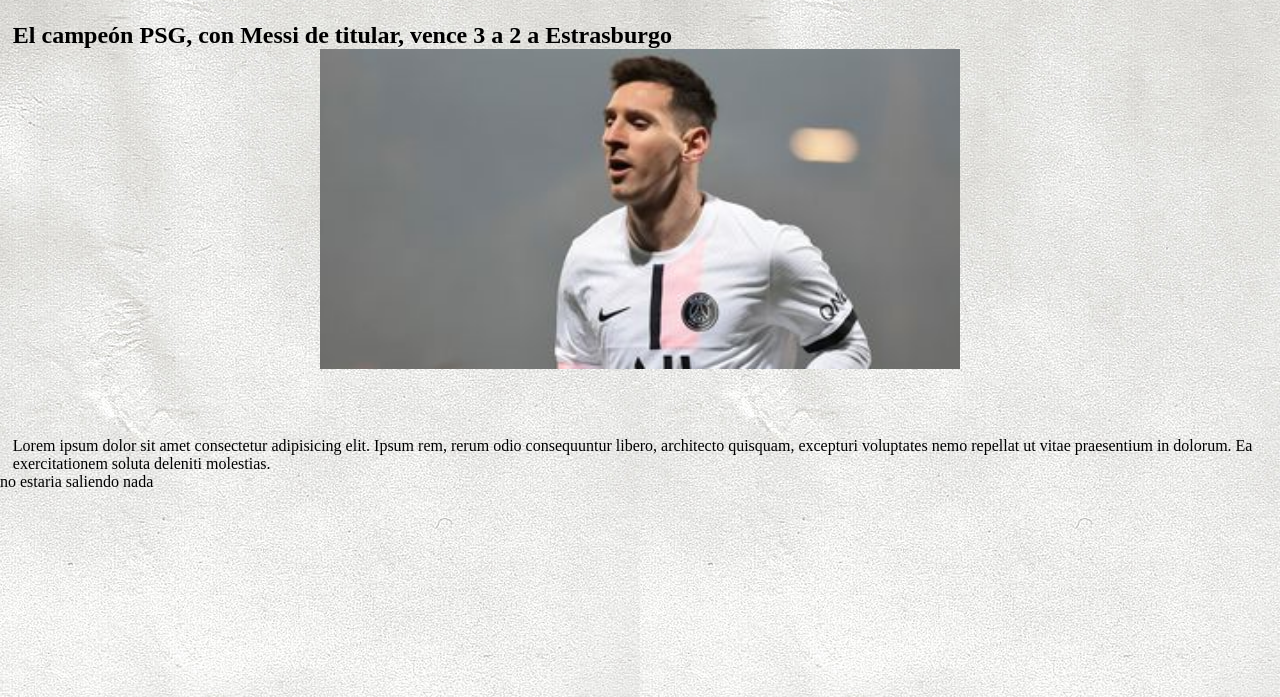
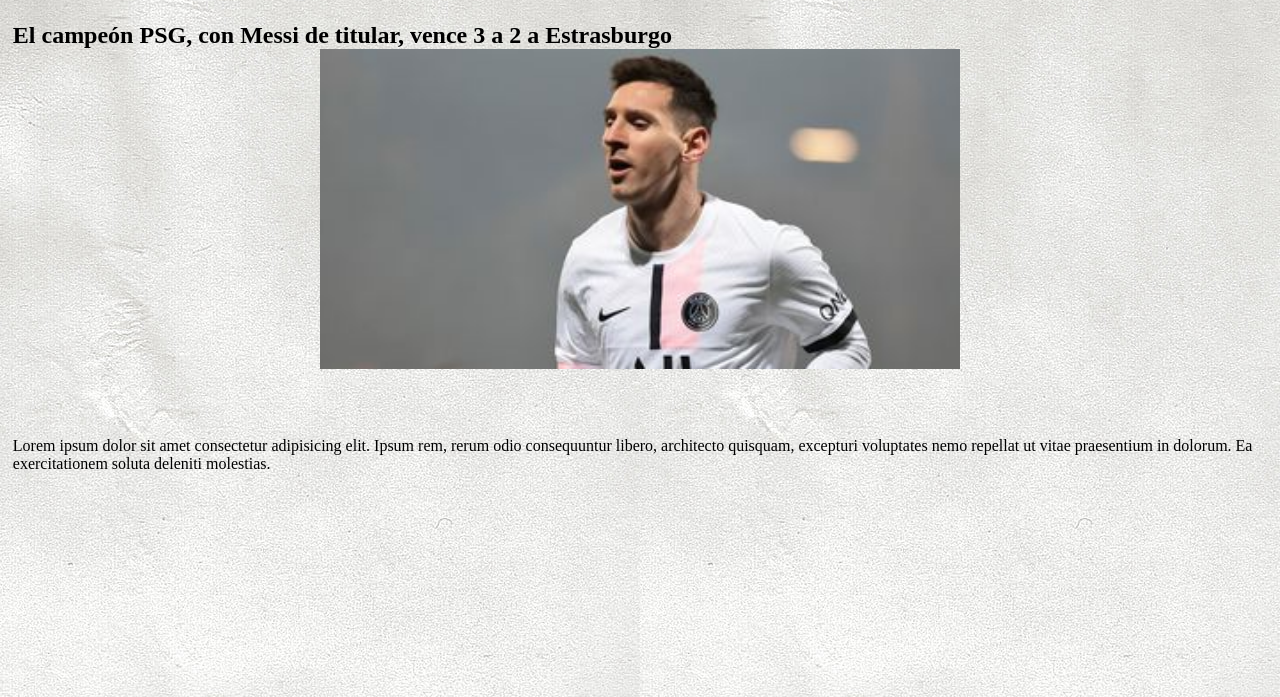
Before and after one commit to LeoBurgos23/MiProyectoBurgos, a plain HTML site: page pagina3.html in a window 1280 px wide. Shown: the part 103-800 px from the top of the page. Drawn offline with nearby package versions, Linux system fonts and the light colour scheme.

Commit message:
mini correccion

```diff
--- a/pagina3.html
+++ b/pagina3.html
@@ -42,7 +42,7 @@
         <p class="textoD">Lorem ipsum dolor sit amet consectetur adipisicing elit. Ipsum rem, rerum odio consequuntur libero,
             architecto quisquam, excepturi voluptates nemo repellat ut vitae praesentium in dolorum. Ea exercitationem
             soluta deleniti molestias.</p>
-            <p>no estaria saliendo nada</p>
+
     </section>
 
 
```
